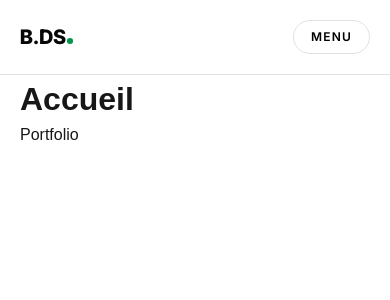
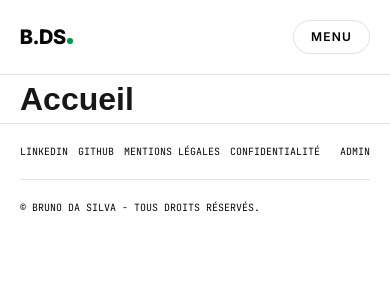
Before and after one commit to Brunofrpt/bds, a Next.js app: page / in a window 390 px wide. Shown: the top 300 px of the page. Built offline with nearby package versions, Linux system fonts and the light colour scheme.

Commit message:
cration du footer responsive

```diff
--- a/src/app/layout.tsx
+++ b/src/app/layout.tsx
@@ -1,5 +1,5 @@
 import type { Metadata } from "next";
-import { Inter_Tight, Inter } from "next/font/google";
+import { Inter_Tight, Inter, JetBrains_Mono } from "next/font/google";
 import "@/styles/main.scss";
 
 const interTight = Inter_Tight({
@@ -16,6 +16,13 @@ const inter = Inter({
   display: "swap",
 });
 
+const jetBrainsMono = JetBrains_Mono({
+  variable: "--font-jetbrains-mono",
+  subsets: ["latin"],
+  weight: ["400", "500", "600", "700"],
+  display: "swap",
+});
+
 export const metadata: Metadata = {
   title: "Create Next App",
   description: "Generated by create next app",
@@ -27,7 +34,7 @@ export default function RootLayout({
   children: React.ReactNode;
 }>) {
   return (
-    <html lang="en" className={`${interTight.variable} ${inter.variable}`}>
+    <html lang="en" className={`${interTight.variable} ${inter.variable} ${jetBrainsMono.variable}`}>
       <body>{children}</body>
     </html>
   );
--- /dev/null
+++ b/src/components/layout/footer.tsx
@@ -0,0 +1,39 @@
+import Link from "next/link";
+import { Container } from "./container";
+
+export function Footer() {
+  return (
+    <footer className="footer">
+      <Container className="footer__bar">
+        <nav className="footer__links" aria-label="Liens du footer">
+          <a
+            href="https://www.linkedin.com/in/bruno-da-silva-1107a23b5"
+            target="_blank"
+            rel="noopener noreferrer"
+          >
+            LINKEDIN
+          </a>
+          <a
+            href="https://github.com/Brunofrpt"
+            target="_blank"
+            rel="noopener noreferrer"
+          >
+            GITHUB
+          </a>
+          <Link href="/mentions-legales">MENTIONS LÉGALES</Link>
+          <Link href="/politique-de-confidentialite">CONFIDENTIALITÉ</Link>
+        </nav>
+        <nav className="footer__link-private" aria-label="Administration">
+          <Link href="/admin">ADMIN</Link>
+        </nav>
+      </Container>
+      <Container>
+        <section className="footer__copyright">
+          <p>
+            <span>©</span> BRUNO DA SILVA - TOUS DROITS RÉSERVÉS.
+          </p>
+        </section>
+      </Container>
+    </footer>
+  );
+}
--- a/src/components/layout/public-layout.tsx
+++ b/src/components/layout/public-layout.tsx
@@ -1,4 +1,5 @@
 import { Container } from "./container";
+import { Footer } from "./footer";
 import { Header } from "./header";
 
 type PublicLayoutProps = {
@@ -14,11 +15,7 @@ export function PublicLayout({ children }: PublicLayoutProps) {
         <Container>{children}</Container>
       </main>
 
-      <footer className="public-layout__footer">
-        <Container>
-          <p>Portfolio</p>
-        </Container>
-      </footer>
+      <Footer />
     </div>
   );
 }
--- a/src/styles/layout/_footer.scss
+++ b/src/styles/layout/_footer.scss
@@ -1 +1,40 @@
 // Public footer styles.
+@use "../abstracts/variables" as variables;
+@use "../abstracts/mixins" as mixins;
+
+.footer {
+  display: flex;
+  flex-direction: column;
+  gap: variables.$spacing-md;
+  border-top: variables.$border-primary;
+  font-family: var(--font-jetbrains-mono);
+  font-size: 10px;
+  color: variables.$primary-color-text;
+  padding-block: variables.$spacing-md;
+
+  a {
+    transition: color 300ms ease;
+
+    &:hover {
+      color: variables.$secondary-color-text;
+    }
+  }
+
+  &__bar {
+    display: flex;
+    justify-content: space-between;
+  }
+
+  &__links {
+    display: flex;
+    gap: 10px;
+  }
+
+  &__link-private {
+  }
+
+  &__copyright {
+    border-top: variables.$border-primary;
+    padding-block: variables.$spacing-md;
+  }
+}
```
